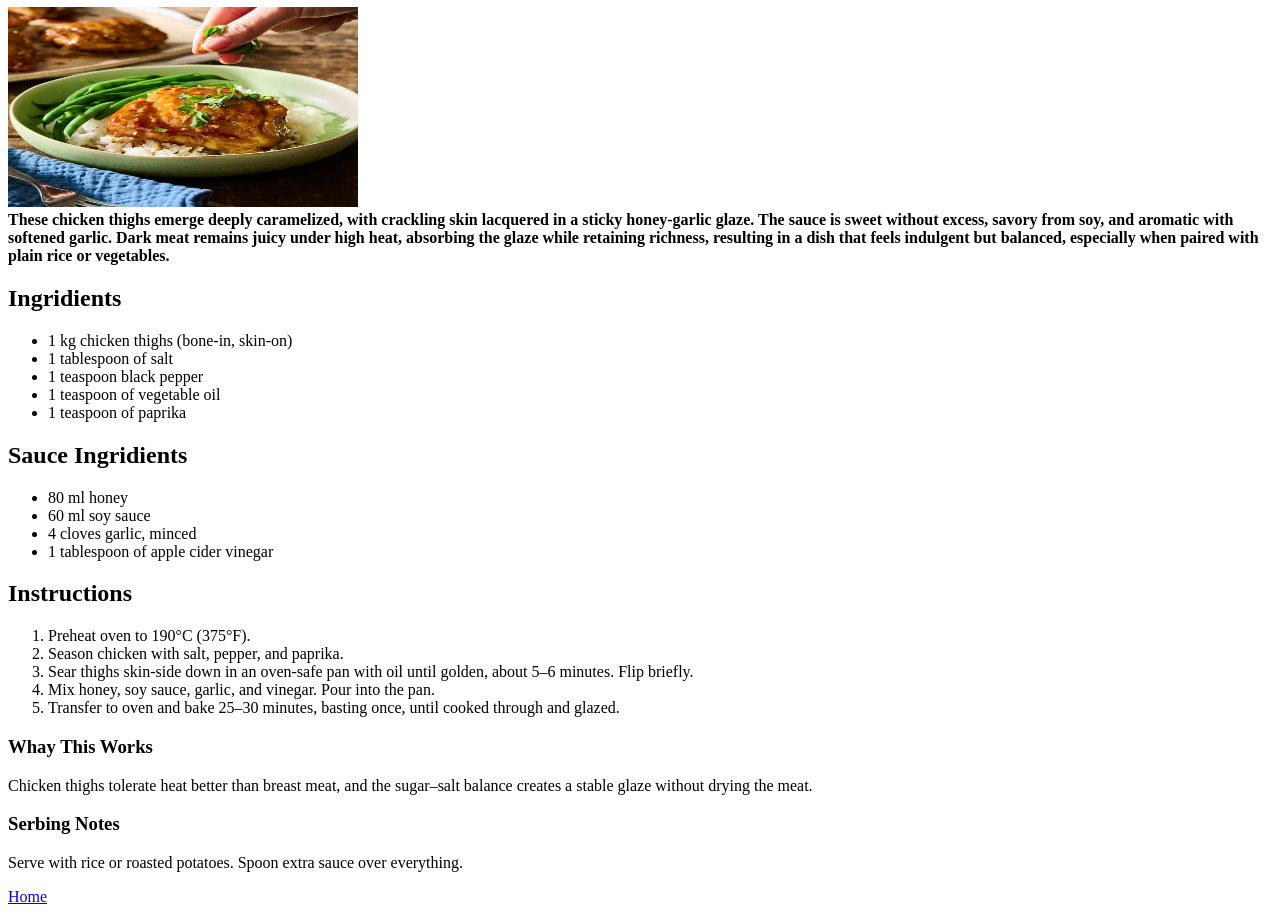
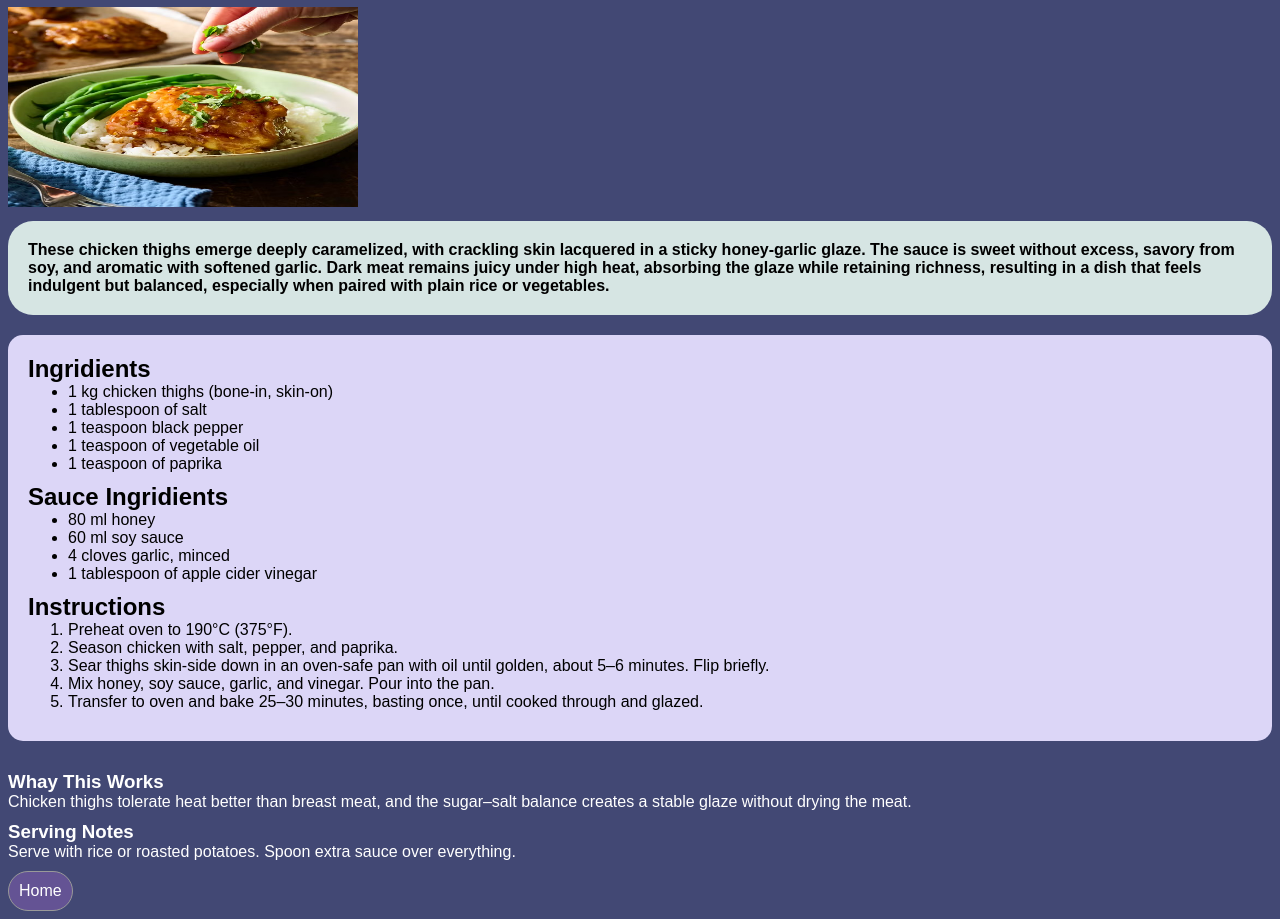
Before and after one commit to mrglasswillbreak/Odin-Recipie, a plain HTML site: page recipes/chickenthighs.html in a window 1280 px wide. Shown: the part 73-992 px from the top of the page. Drawn offline with Linux system fonts and the light colour scheme.

Commit message:
created css files to add minimal styling to the index and recipe pages, als corrected some typos

```diff
--- /dev/null
+++ b/index.css
@@ -0,0 +1,4 @@
+body {
+	font-family: Arial;
+	background: #DCD6F7;
+}
--- a/recipes/chickenthighs.html
+++ b/recipes/chickenthighs.html
@@ -3,6 +3,7 @@
 <head>
 	<meta charset="UTF-8">
 	<meta name="viewport" content="width=device-width, initial-scale=1.0">
+	<link rel="stylesheet" href="recipe.css">
 	<title>chicken Thighs</title>
 </head>
 
@@ -11,6 +12,8 @@
 	<img src="../images/thighs.jpeg" alt="Chicken Things Image" width="350" height="200">
 	<br>
 	<strong>These chicken thighs emerge deeply caramelized, with crackling skin lacquered in a sticky honey-garlic glaze. The sauce is sweet without excess, savory from soy, and aromatic with softened garlic. Dark meat remains juicy under high heat, absorbing the glaze while retaining richness, resulting in a dish that feels indulgent but balanced, especially when paired with plain rice or vegetables.</strong>
+
+	<div id="ing">
 		<h2>Ingridients</h2>
 		<ul>
 			<li>1 kg chicken thighs (bone-in, skin-on)</li>
@@ -26,6 +29,8 @@
 			<li>4 cloves garlic, minced</li>
 			<li>1 tablespoon of apple cider vinegar</li>
 		</ul>
+
+
 		<h2>Instructions</h2>
 		<ol>
 			<li>Preheat oven to 190°C (375°F).</li>
@@ -34,11 +39,12 @@
 			<li>Mix honey, soy sauce, garlic, and vinegar. Pour into the pan.</li>
 			<li>Transfer to oven and bake 25–30 minutes, basting once, until cooked through and glazed.</li>
 		</ol>
+	</div>
 
 	<h3>Whay This Works</h3>
 	<p>Chicken thighs tolerate heat better than breast meat, and the sugar–salt balance creates a stable glaze without drying the meat.</p>
 
-	<h3>Serbing Notes</h3>
+	<h3>Serving Notes</h3>
 	<p>Serve with rice or roasted potatoes. Spoon extra sauce over everything.</p>
 
 	<a href="../index.html">Home</a>
--- /dev/null
+++ b/recipes/recipe.css
@@ -0,0 +1,67 @@
+body{
+	background: #424874;
+	font-family: Arial;
+	color: white;
+}
+
+
+img {
+	margin-bottom: 10px;
+}
+
+strong {
+	display: inline-block;
+	background-color: #D6E5E3;
+	color: black;
+	padding: 20px;
+	border-radius: 25px;
+	margin-bottom: 20px;
+}
+
+h2 {
+	margin: 0px;
+}
+
+div {
+	background: #DCD6F7;
+	padding: 20px;
+	border-radius: 15px;
+	margin-bottom: 30px;
+}
+
+h2 {
+	color: black;
+}
+
+li {
+	color: black;
+}
+
+ul {
+	margin: 0px;
+	margin-bottom: 10px;
+}
+
+ol {
+	margin: 0px;
+	margin-bottom: 10px;
+}
+
+h3 {
+	margin: 0px;
+}
+
+p {
+	margin: 0px;
+	margin-bottom: 10px;
+}
+
+a {
+	display: inline-block;
+	padding: 10px;
+	border: 1px solid #999;
+	border-radius: 20px;
+	background: #645394;
+	color: white;
+	text-decoration: none;
+}
```
Also changed, not shown: index.html (+2 -1 lines), recipes/chickenwings.html (+5 -1 lines), recipes/nigerianbeefsuya.html (+5 -1 lines). Lines whose indentation alone changed are shown as unchanged.
